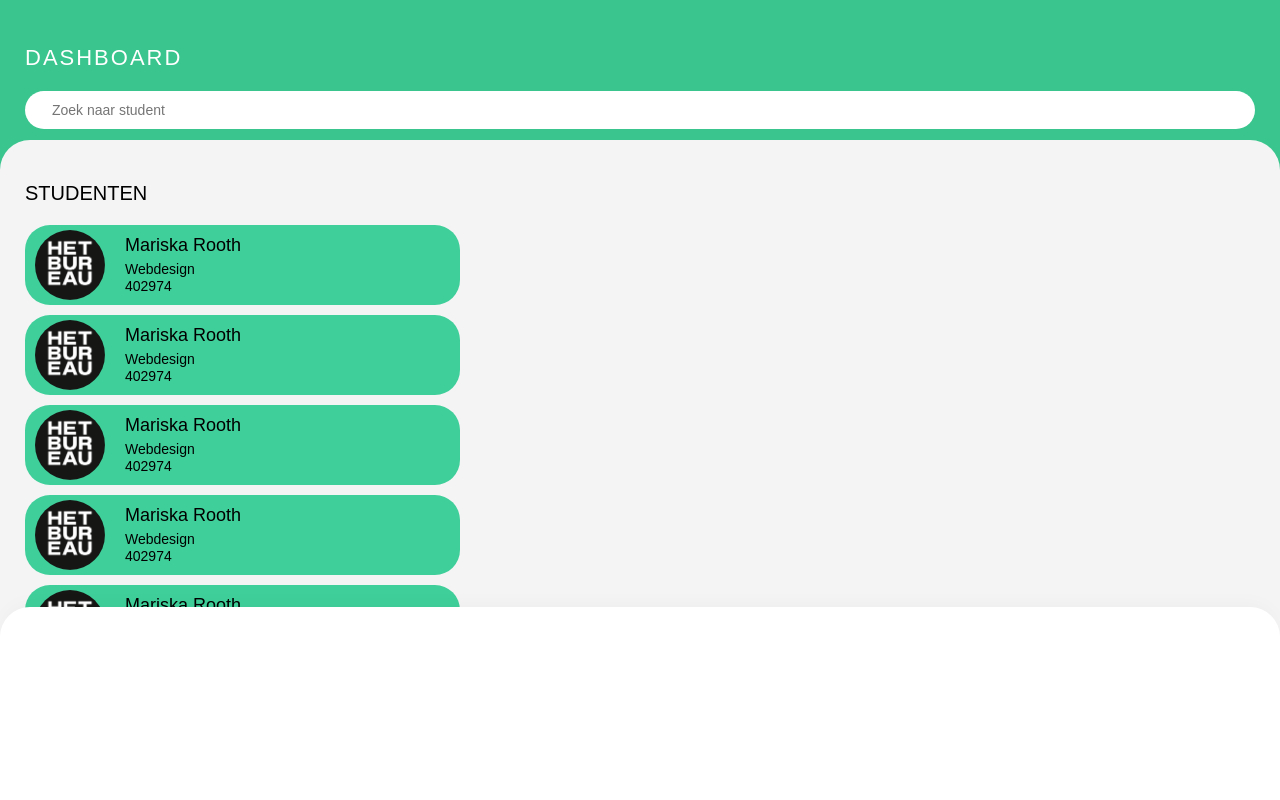
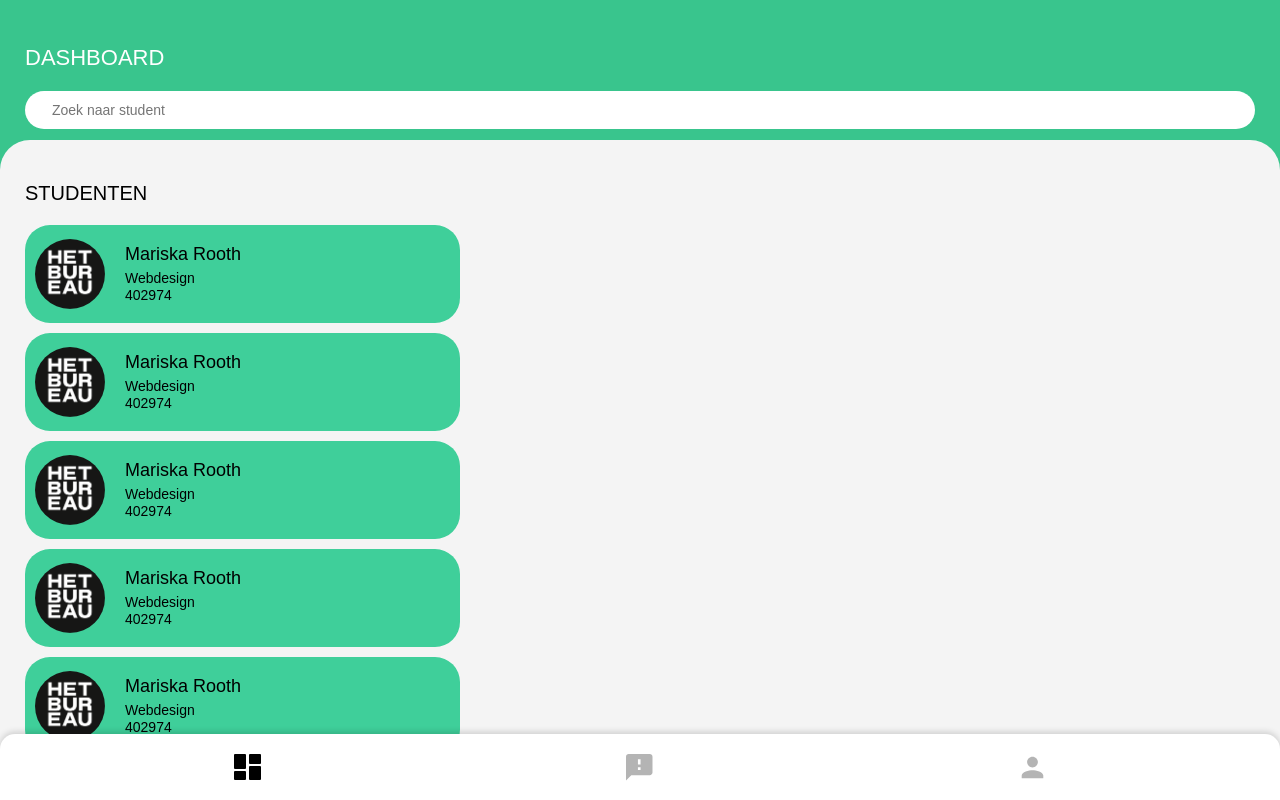
Before and after one commit to TomsProgramming/waarderingsapp, a Nuxt app: page /docent/dashboard in a window 1280 px wide. Built offline with nearby package versions, Linux system fonts and the light colour scheme.

Commit message:
dashboard docenten styling af

```diff
--- a/app/pages/docent/dashboard.vue
+++ b/app/pages/docent/dashboard.vue
@@ -1,3 +1,7 @@
+<script setup>
+import NavigatieBalk from '~/components/NavigatieBalk.vue'
+</script>
+
 <template>
     <div class="dashboard-docenten">
 
@@ -58,11 +62,48 @@
                         <span>402974</span>
                     </div>
                 </div>
+                <div class="student-card">
+                    <img src="/img/glulogo.png" class="student-photo" />
+
+                    <div class="student-info">
+                        <h3>Mariska Rooth</h3>
+                        <p>Webdesign</p>
+                        <span>402974</span>
+                    </div>
+                </div>
+                <div class="student-card">
+                    <img src="/img/glulogo.png" class="student-photo" />
+
+                    <div class="student-info">
+                        <h3>Mariska Rooth</h3>
+                        <p>Webdesign</p>
+                        <span>402974</span>
+                    </div>
+                </div>
+                <div class="student-card">
+                    <img src="/img/glulogo.png" class="student-photo" />
+
+                    <div class="student-info">
+                        <h3>Mariska Rooth</h3>
+                        <p>Webdesign</p>
+                        <span>402974</span>
+                    </div>
+                </div>
+                <div class="student-card">
+                    <img src="/img/glulogo.png" class="student-photo" />
+
+                    <div class="student-info">
+                        <h3>Mariska Rooth</h3>
+                        <p>Webdesign</p>
+                        <span>402974</span>
+                    </div>
+                </div>
             </div>
 
         </div>
 
         <div class="footer">
+            <NavigatieBalk />
 
         </div>
     </div>
@@ -91,7 +132,6 @@
 
 .header h1 {
     font-weight: 300;
-    letter-spacing: 2px;
     font-size: 22px;
 }
 
@@ -129,6 +169,7 @@
     border-top-right-radius: 30px;
     padding: 25px;
     margin-top: -40px;
+    overflow-y: auto;
 }
 
 .body h2 {
@@ -140,13 +181,13 @@
     display: flex;
     flex-direction: column;
 
-    overflow-y: scroll;
+    overflow-y: auto;
 
-    height: 410px;
+    flex: 1;
 
     margin-top: 20px;
     gap: 10px;
-
+    padding-bottom: 20px;
 }
 
 .student-card {
@@ -201,12 +242,6 @@
 
 /* footer */
 .footer {
-    flex: 1;
-    background-color: #ffffff;
-    border-top-left-radius: 30px;
-    border-top-right-radius: 30px;
-    margin-top: -53px;
-    margin-bottom: -215px;
-    box-shadow: 0 -6px 20px -4px rgba(0, 0, 0, 0.03);
+    background-color: #f4f4f4;
 }
 </style>
```
